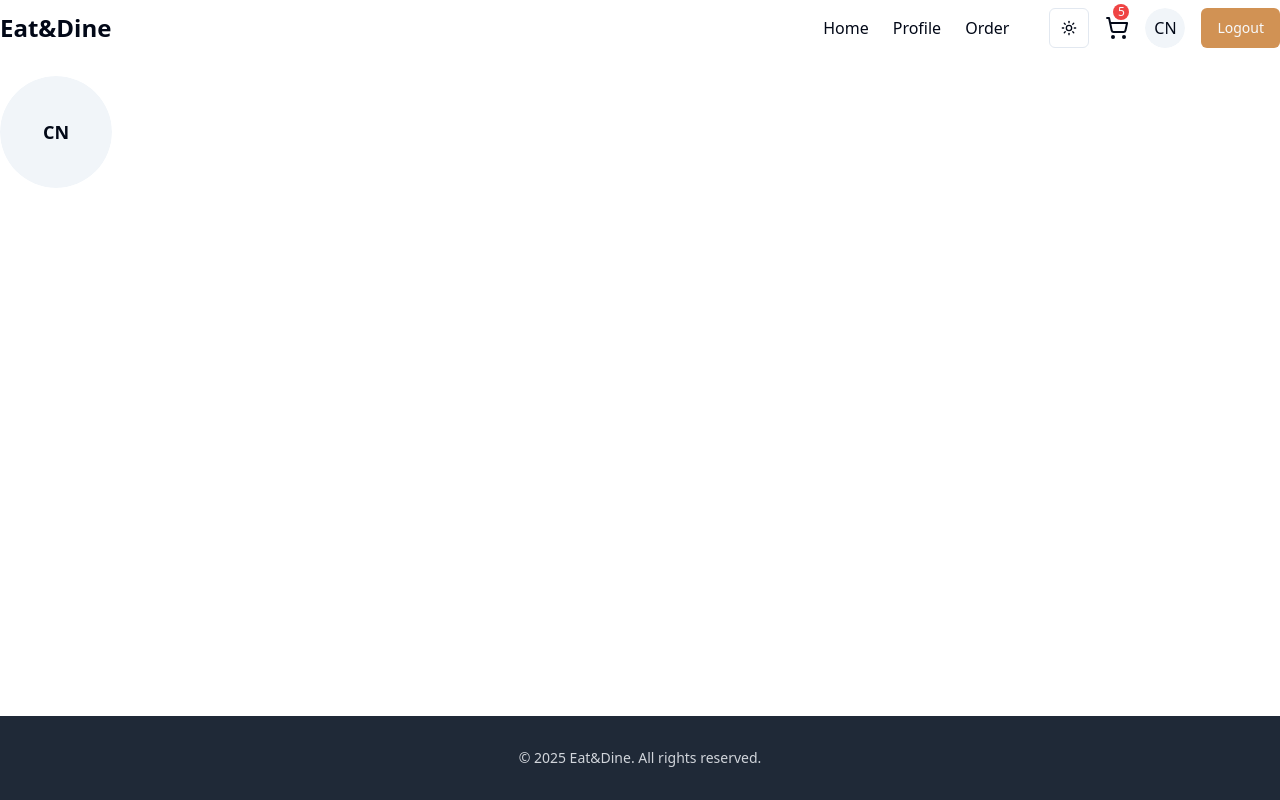
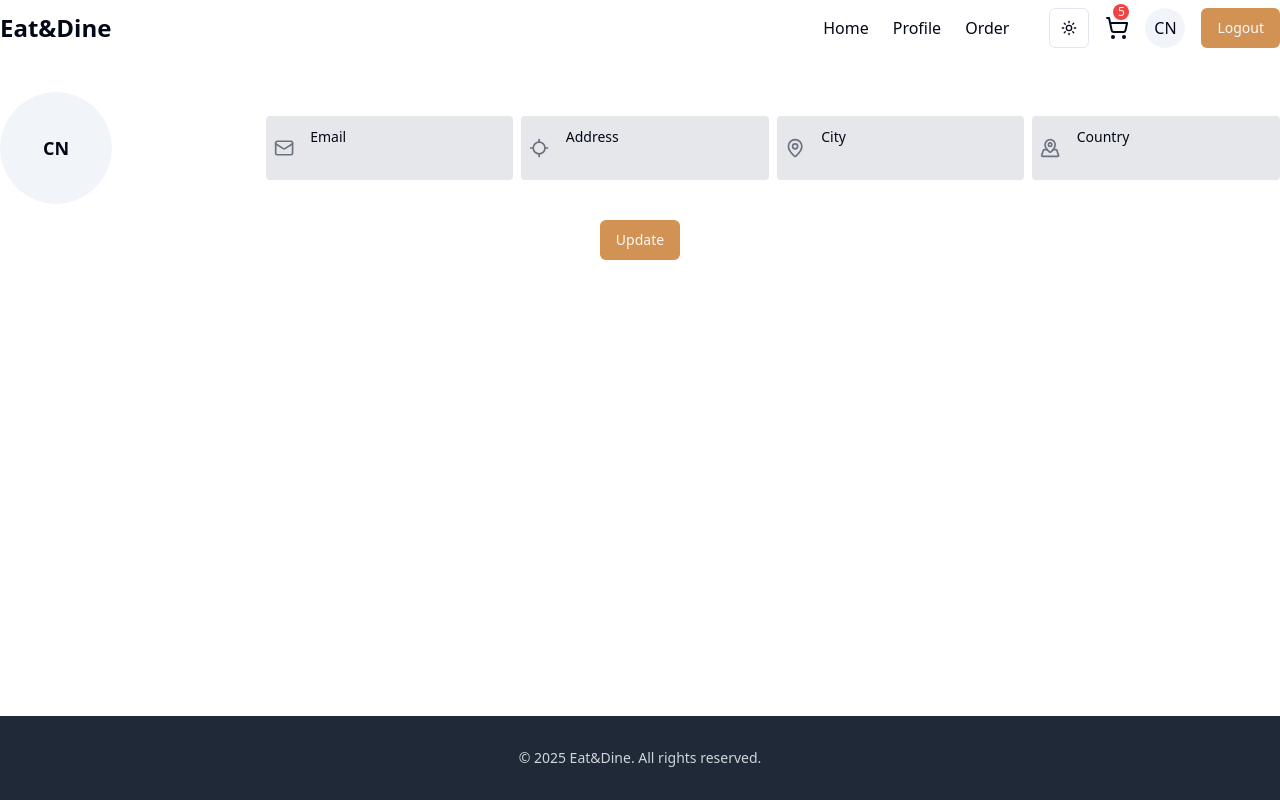
Before and after one commit to S-Trivedii/Resturant-App, a React (Vite) app in the folder client/: page /profile in a window 1280 px wide. Built offline with nearby package versions, Linux system fonts and the light colour scheme.

Commit message:
Added Profile

```diff
--- a/client/src/components/Profile.tsx
+++ b/client/src/components/Profile.tsx
@@ -1,19 +1,70 @@
-import { Plus } from "lucide-react";
+import { useRef, useState } from "react";
 import { Avatar, AvatarFallback, AvatarImage } from "./ui/avatar";
-import { useRef } from "react";
+import { Input } from "./ui/input";
+import { Label } from "./ui/label";
+import { Button } from "./ui/button";
+import {
+  Loader2,
+  LocateIcon,
+  Mail,
+  MapPin,
+  MapPinnedIcon,
+  Plus,
+} from "lucide-react";
 
 export const Profile = () => {
   const imageRef = useRef<HTMLInputElement>(null);
+  const [selectedProfilePicture, setSelectedProfilePicture] =
+    useState<string>("");
+
+  const [profileData, setProfileData] = useState({
+    fullname: "",
+    email: "",
+    address: "",
+    city: "",
+    country: "",
+    profilePicture: "",
+  });
+
+  const loading = false;
 
   const fileChangeHandler = (e: React.ChangeEvent<HTMLInputElement>) => {
     const file = e.target.files?.[0];
+    console.log("file, ", file);
+    if (file) {
+      // instance of FileReader
+      const reader = new FileReader();
+
+      // This function (onloaded) runs when file reading is finished
+      reader.onloadend = () => {
+        const result = reader.result as string;
+        setSelectedProfilePicture(result);
+        setProfileData((prevData) => ({
+          ...prevData,
+          profilePicture: result,
+        }));
+      };
+
+      // This starts reading the file
+      reader.readAsDataURL(file);
+    }
+  };
+
+  const changeHandler = (e: React.ChangeEvent<HTMLInputElement>) => {
+    const { name, value } = e.target;
+    setProfileData({ ...profileData, [name]: value });
+  };
+
+  const updateProfileHandler = (e: React.FormEvent<HTMLFormElement>) => {
+    e.preventDefault();
+    console.log("Profiledata ", profileData);
   };
   return (
-    <form className="max-w-7xl mx-auto my-5">
+    <form onSubmit={updateProfileHandler} className="max-w-7xl mx-auto my-5">
       <div className="flex items-center justify-between">
         <div className="flex items-center gap-2">
           <Avatar className="relative md:w-28 md:h-28 w-20 h-20">
-            <AvatarImage />
+            <AvatarImage src={selectedProfilePicture} />
             <AvatarFallback className="flex items-center justify-center w-full h-full text-lg font-bold">
               CN
             </AvatarFallback>
@@ -31,7 +82,77 @@
               <Plus className="text-white w-10 h-10" />
             </div>
           </Avatar>
+          <Input
+            type="text"
+            name="fullname"
+            value={profileData.fullname}
+            onChange={changeHandler}
+            className="font-bold text-2xl outline-none border-none focus-visible:ring-transparent"
+          />
         </div>
+
+        <div className="grid md:grid-cols-4 md:gap-2 gap-3 my-10">
+          <div className="flex items-center gap-4 rounded-sm p-2 bg-gray-200">
+            <Mail className="text-gray-500" />
+            <div className="w-full">
+              <Label>Email</Label>
+              <input
+                name="email"
+                value={profileData.email}
+                onChange={changeHandler}
+                className="w-full text-gray-600 bg-transparent focus-visible:ring-0 focus-visible:border-transparent outline-none border-none"
+              />
+            </div>
+          </div>
+          <div className="flex items-center gap-4 rounded-sm p-2 bg-gray-200">
+            <LocateIcon className="text-gray-500" />
+            <div className="w-full">
+              <Label>Address</Label>
+              <input
+                name="address"
+                value={profileData.address}
+                onChange={changeHandler}
+                className="w-full text-gray-600 bg-transparent focus-visible:ring-0 focus-visible:border-transparent outline-none border-none"
+              />
+            </div>
+          </div>
+          <div className="flex items-center gap-4 rounded-sm p-2 bg-gray-200">
+            <MapPin className="text-gray-500" />
+            <div className="w-full">
+              <Label>City</Label>
+              <input
+                name="city"
+                value={profileData.city}
+                onChange={changeHandler}
+                className="w-full text-gray-600 bg-transparent focus-visible:ring-0 focus-visible:border-transparent outline-none border-none"
+              />
+            </div>
+          </div>
+          <div className="flex items-center gap-4 rounded-sm p-2 bg-gray-200">
+            <MapPinnedIcon className="text-gray-500" />
+            <div className="w-full">
+              <Label>Country</Label>
+              <input
+                name="country"
+                value={profileData.country}
+                onChange={changeHandler}
+                className="w-full text-gray-600 bg-transparent focus-visible:ring-0 focus-visible:border-transparent outline-none border-none"
+              />
+            </div>
+          </div>
+        </div>
+      </div>
+      <div className="text-center">
+        {loading ? (
+          <Button disabled className="bg-orange hover:bg-hoverOrange">
+            <Loader2 className="mr-2 w-4 h-4 animate-spin" />
+            Please wait
+          </Button>
+        ) : (
+          <Button type="submit" className="bg-orange hover:bg-hoverOrange">
+            Update
+          </Button>
+        )}
       </div>
     </form>
   );
@@ -46,3 +167,10 @@
 // Since it is a file type, it will open file-system
 
 // something.current always point to an acutal DOM element after mounting using ref
+
+// -------------------------
+
+// readAsDataURL - is a method of the FileReader API that reads the content of a file (usually an image, PDF, or other media) and converts it into a Base64-encoded data URL.
+
+// Direct destructuring (...profileData)	When the update happens synchronously, and we are sure that profileData is up to date.
+// Functional update ((prevData) => {...prevData})	When updating state inside an async callback (e.g., onloadend, useEffect, API calls) to avoid stale state issues.
```
